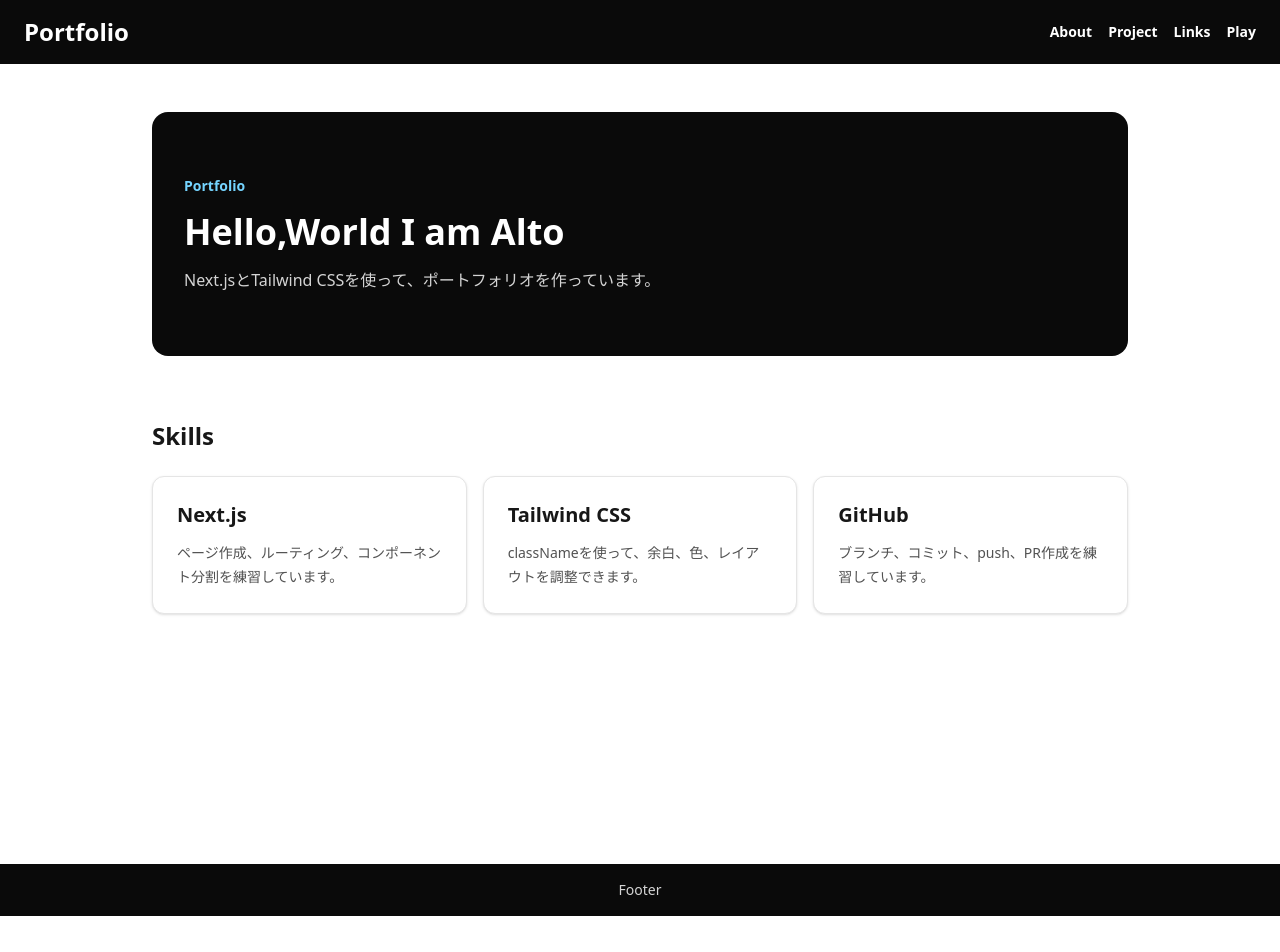
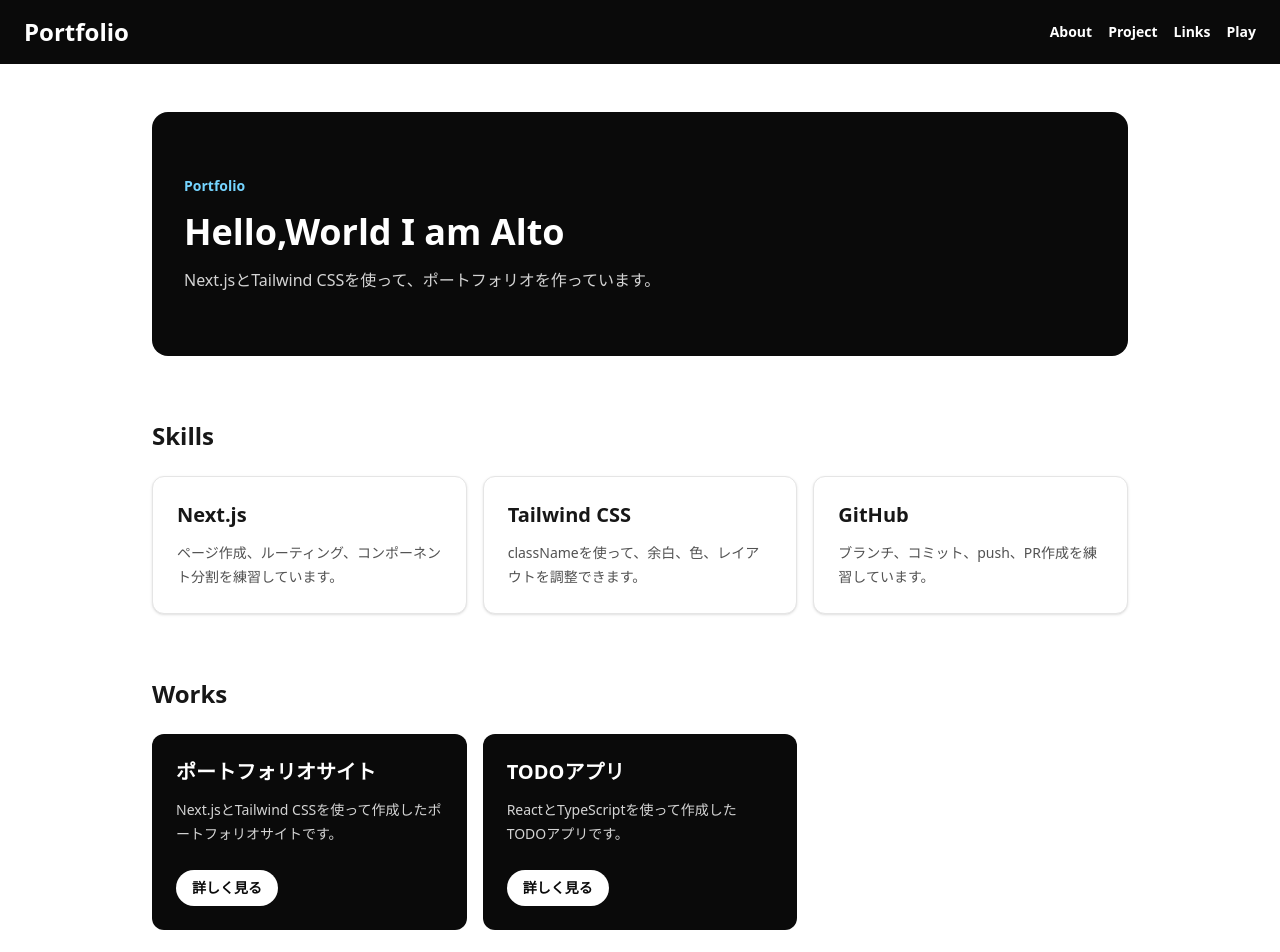
Before and after one commit to UzukiAlto/alto-portfolio, a Next.js app: page / in a window 1280 px wide. Shown: the top 952 px of the page. Before the commit the page ends 916 px from the top, so only its background shows below. Built offline with nearby package versions, Linux system fonts and the light colour scheme.

Commit message:
feature:制作物カードを追加

```diff
--- a/src/app/page.tsx
+++ b/src/app/page.tsx
@@ -1,5 +1,6 @@
 import { MainLayout } from "../layouts/main/main-layout";
 import { SkillCard } from "../components/skill-card/skill-card";
+import { WorkCard } from "../components/work-card/work-card";
 
 const skills = [
   {
@@ -14,6 +15,19 @@
   {
     title: "GitHub",
     description: "ブランチ、コミット、push、PR作成を練習しています。",
+  },
+]
+
+const works = [
+  {
+    title: "ポートフォリオサイト",
+    description: "Next.jsとTailwind CSSを使って作成したポートフォリオサイトです。",
+    href: "#",
+  },
+  {
+    title: "TODOアプリ",
+    description: "ReactとTypeScriptを使って作成したTODOアプリです。",
+    href: "#",
   },
 ]
 
@@ -41,6 +55,20 @@
             ))}
           </div>
         </section>
+
+        <section id="works">
+          <h2 className="text-2xl font-bold text-neutral-900">Works</h2>
+          <div className="grid gap-4 mt-6 md:grid-cols-3">
+            {works.map((work) =>(
+              <WorkCard
+                key={work.title}
+                title={work.title}
+                description={work.description}
+                href={work.href}
+              />
+            ))}
+          </div>
+        </section>
       </div>
     </MainLayout>
   );
--- /dev/null
+++ b/src/components/work-card/work-card.tsx
@@ -0,0 +1,20 @@
+type WorkCardProps = {
+    title: string;
+    description: string;
+    href: string;
+}
+
+export const WorkCard = ({ title, description, href }: WorkCardProps) => {
+    return(
+        <article className="flex flex-col rounded-xl bg-neutral-950 p-6 text-white">
+            <h3 className="text-xl font-bold">{title}</h3>
+            <p className="mt-3 flex-1 text-sm leading-6 text-neutral-300">{description}</p>
+            <a
+                href={href}
+                className="mt-6 w-fit rounded-full bg-white px-4 py-2 text-sm font-bold text-neutral-950"
+            >
+                詳しく見る
+            </a>
+        </article>
+    )
+}
```
